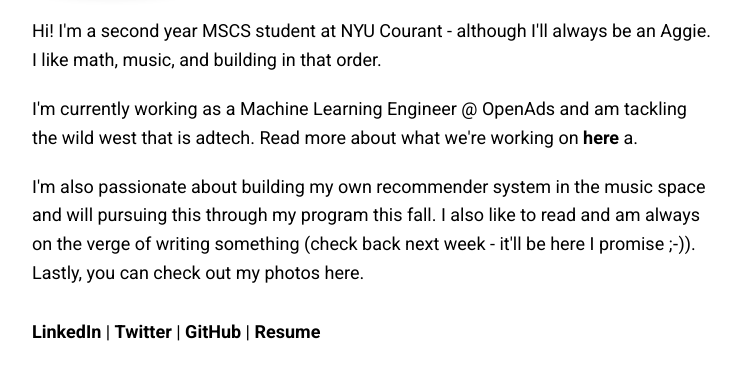
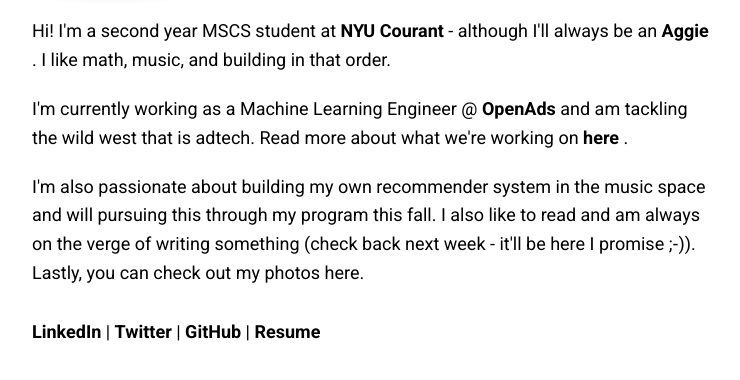
Before and after one commit to aryanshetty711/aryan.github.io, a plain HTML site: page index.html in a window 1280 px wide. Shown: the part 194-574 px from the top of the page, without its empty margins (268-1008 px from the left). Drawn offline with Linux system fonts and the light colour scheme.

Commit message:
Update index.html

```diff
--- a/index.html
+++ b/index.html
@@ -66,9 +66,9 @@
     <img src="path-to-your-image.jpg" alt="Your Name's Picture" width="200">
 
     <p>
-        Hi! I'm a second year MSCS student at NYU Courant - although I'll always be an Aggie. I like math, music, and building in that order. </p>
+        Hi! I'm a second year MSCS student at <a href = https://cims.nyu.edu/dynamic/>NYU Courant</a> - although I'll always be an <a href = "https://www.tamu.edu/index.html">Aggie </a>. I like math, music, and building in that order. </p>
 
-    <p> I'm currently working as a Machine Learning Engineer @ OpenAds and am tackling the wild west that is adtech. Read more about what we're working on <a href="https://stevenliss.substack.com/p/the-end-of-hypertext" target="_blank"> here </a>a.  </p>
+    <p> I'm currently working as a Machine Learning Engineer @ <a href = "https://openads.ai">OpenAds</a> and am tackling the wild west that is adtech. Read more about what we're working on <a href="https://stevenliss.substack.com/p/the-end-of-hypertext" target="_blank"> here </a>.  </p>
 
     <p>    I'm also passionate about building my own recommender system in the music space and will pursuing this through my program this fall. I also like to read and am always on the verge of writing something (check back next week - it'll be here I promise ;‑)). Lastly, you can check out my photos here.
 
```
